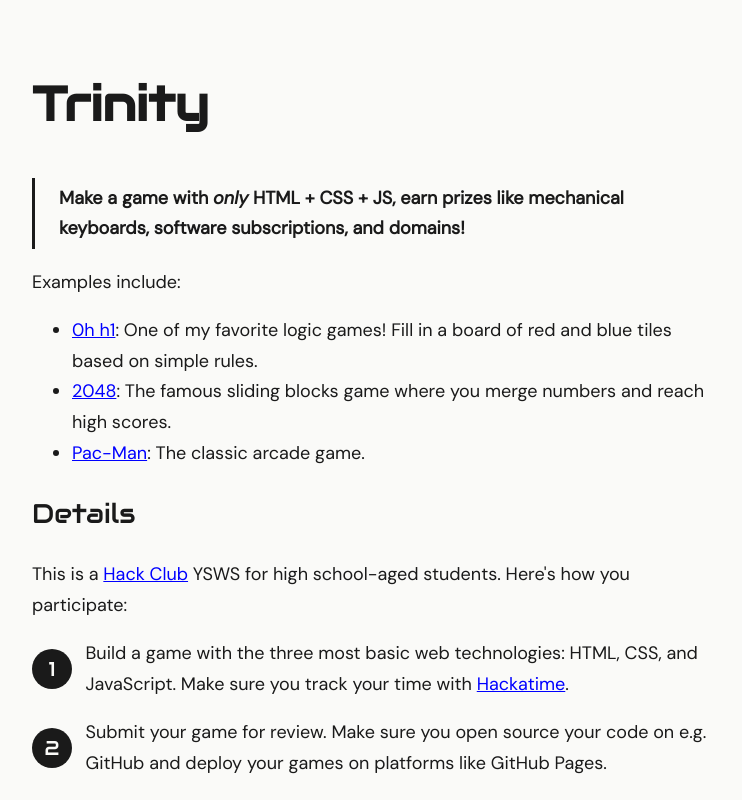
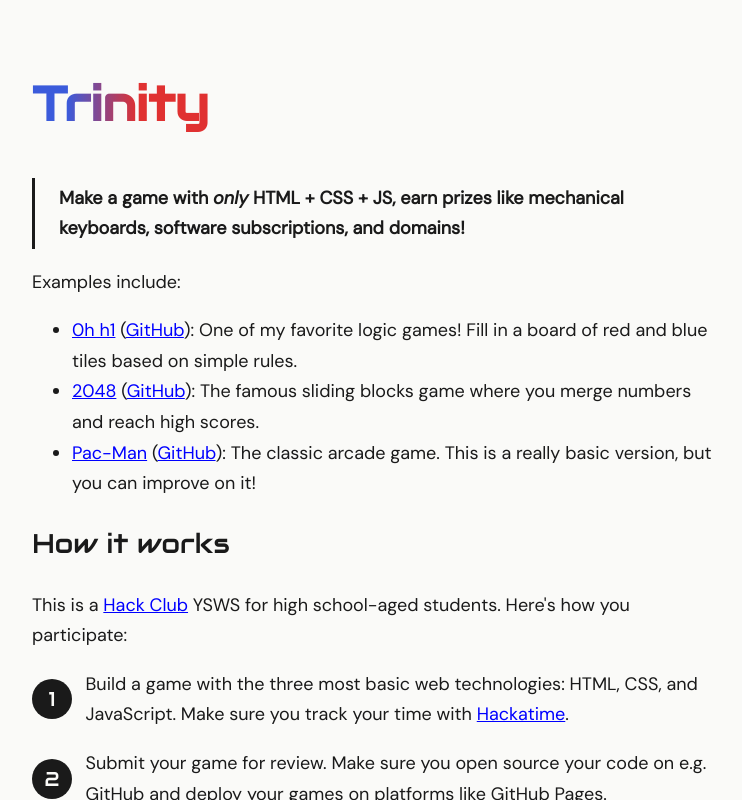
Before and after one commit to jollyroger182/trinity, a SvelteKit app: page / in a window 1280 px wide. Shown: the top 800 px of the page, without its empty margins (268-1010 px from the left). Built offline with nearby package versions, Linux system fonts and the light colour scheme; no server answers.

Commit message:
feat: edit home page to add demo urls and gradient

```diff
--- a/src/routes/(pages)/+page.svelte
+++ b/src/routes/(pages)/+page.svelte
@@ -1,6 +1,11 @@
-<h1>Trinity</h1>
+<h1>
+	<span
+		style="background: linear-gradient(to right, #3b5bdb 0%, #3b5bdb 20%, #e03131 60%, #e03131 100%); background-clip: text; -webkit-background-clip: text; color: transparent; -webkit-text-fill-color: transparent"
+		>Trinity</span
+	>
+</h1>
 
-<p style="border-left: 3px solid currentColor; padding: 0.3rem 1.5rem; font-weight: bold;">
+<p style="border-left: 3px solid currentColor; padding: 0.3rem 1.5rem; font-weight: bold">
 	Make a game with <em>only</em> HTML + CSS + JS, earn prizes like mechanical keyboards, software subscriptions,
 	and domains!
 </p>
@@ -9,19 +14,22 @@
 
 <ul>
 	<li>
-		<a href="https://github.com/florisluiten/0hh1">0h h1</a>: One of my favorite logic games! Fill
-		in a board of red and blue tiles based on simple rules.
+		<a href="https://0hh1.com/">0h h1</a> (<a href="https://github.com/florisluiten/0hh1">GitHub</a
+		>): One of my favorite logic games! Fill in a board of red and blue tiles based on simple rules.
 	</li>
 	<li>
-		<a href="https://github.com/kubowania/2048">2048</a>: The famous sliding blocks game where you
-		merge numbers and reach high scores.
+		<a href="https://jollyy.dev/2048/">2048</a> (<a href="https://github.com/kubowania/2048"
+			>GitHub</a
+		>): The famous sliding blocks game where you merge numbers and reach high scores.
 	</li>
 	<li>
-		<a href="https://github.com/kubowania/pac-man">Pac-Man</a>: The classic arcade game.
+		<a href="https://jollyy.dev/pac-man/">Pac-Man</a> (<a
+			href="https://github.com/kubowania/pac-man">GitHub</a
+		>): The classic arcade game. This is a really basic version, but you can improve on it!
 	</li>
 </ul>
 
-<h2>Details</h2>
+<h2>How it works</h2>
 
 <p>
 	This is a <a href="https://hackclub.com">Hack Club</a> YSWS for high school-aged students. Here's how
```
